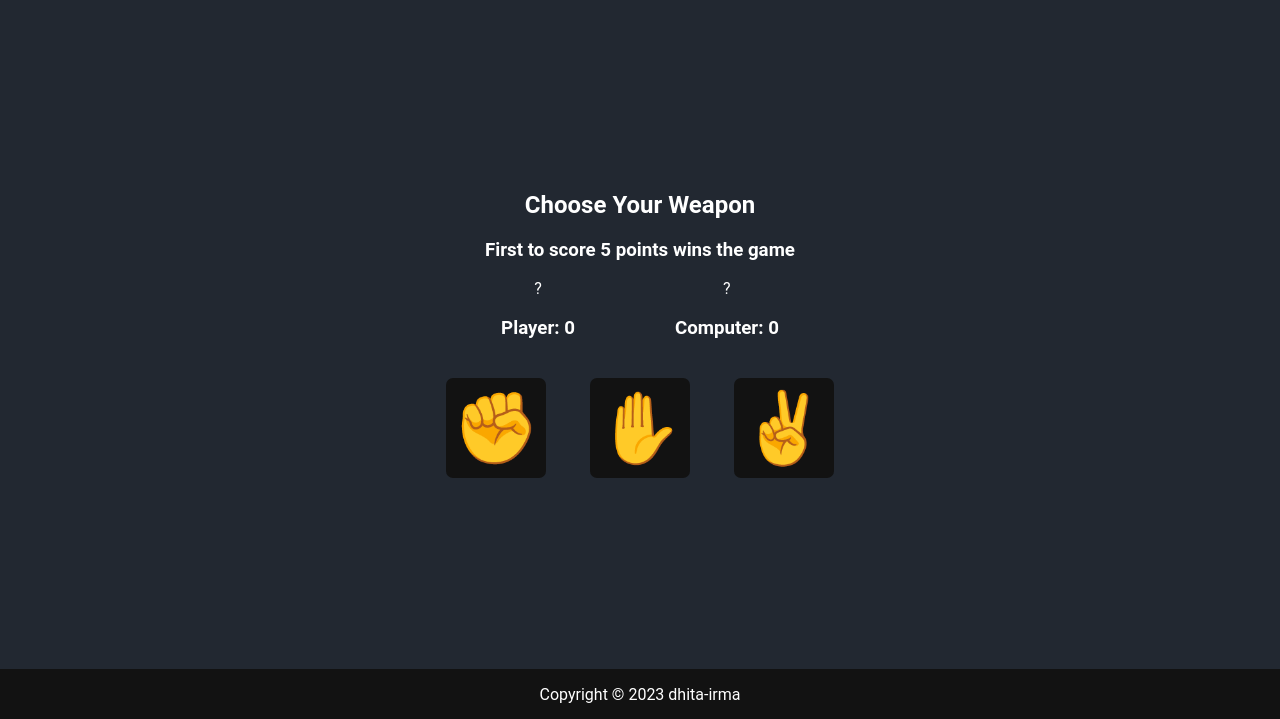
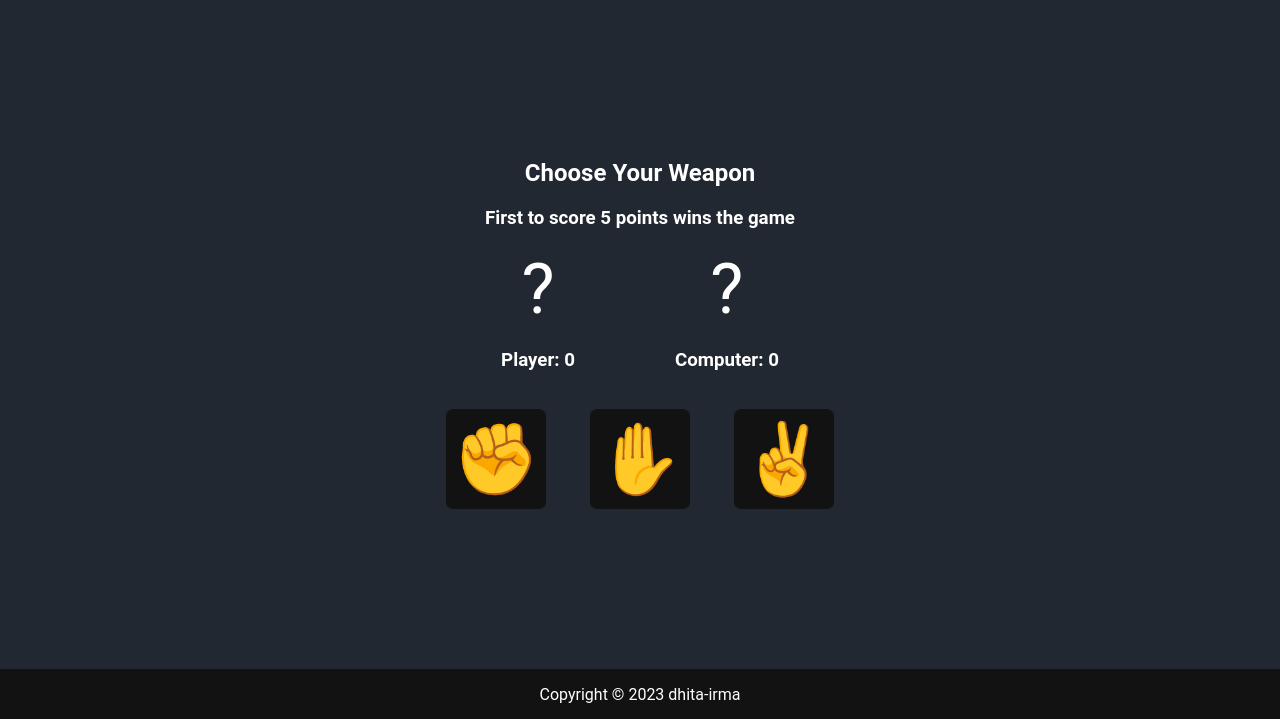
Before and after one commit to dhita-irma/rock-paper-scissors, a plain HTML site: page index.html in a window 1280 px wide. Shown: the part 81-800 px from the top of the page. Drawn offline with Linux system fonts and the light colour scheme.

Commit message:
Set font size of player and computer weapon

```diff
--- a/styles.css
+++ b/styles.css
@@ -20,6 +20,10 @@ body {
   gap: 100px;
 }
 
+.player-weapon, .computer-weapon {
+  font-size: 70px;
+}
+
 .btn {
   height: 100px;
   width: 100px;
```
